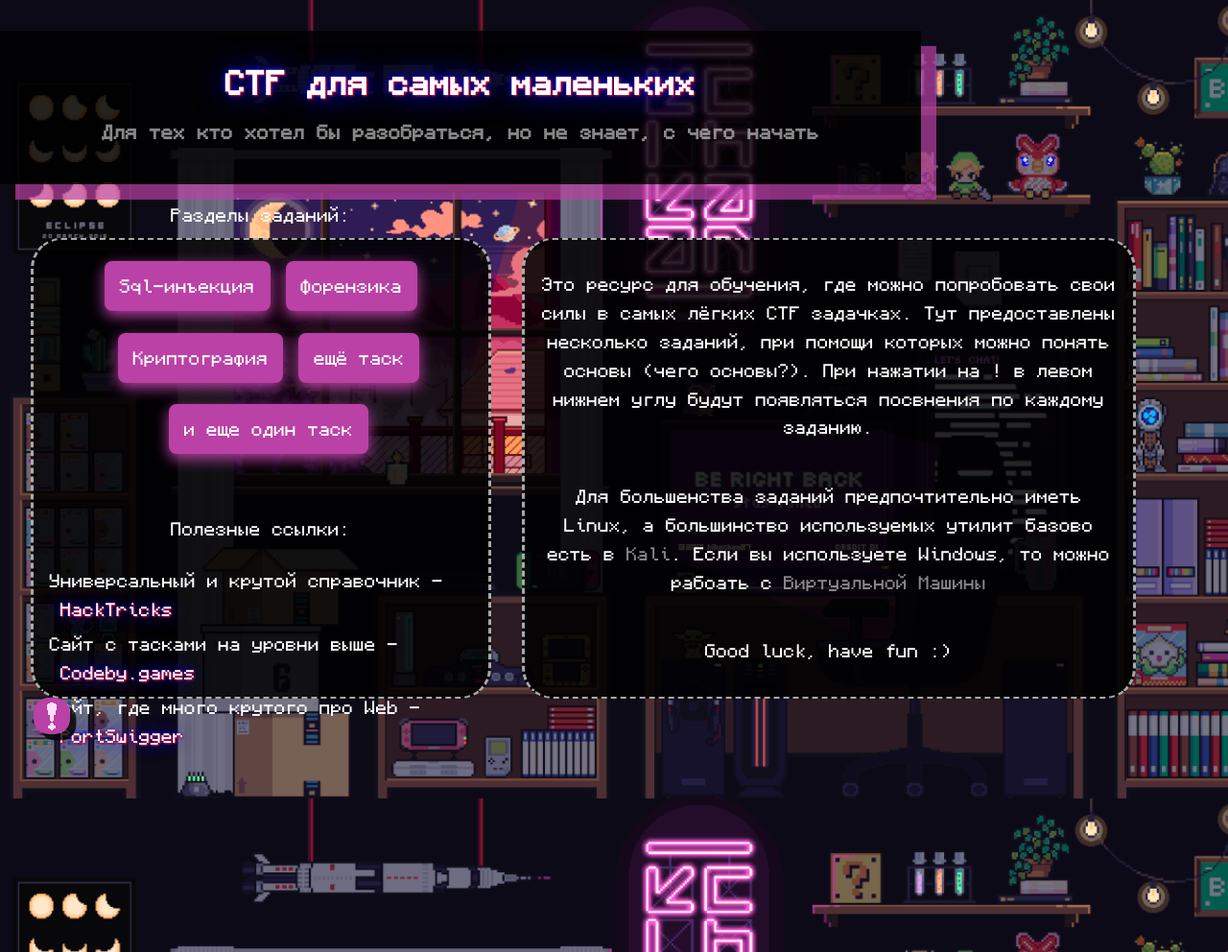
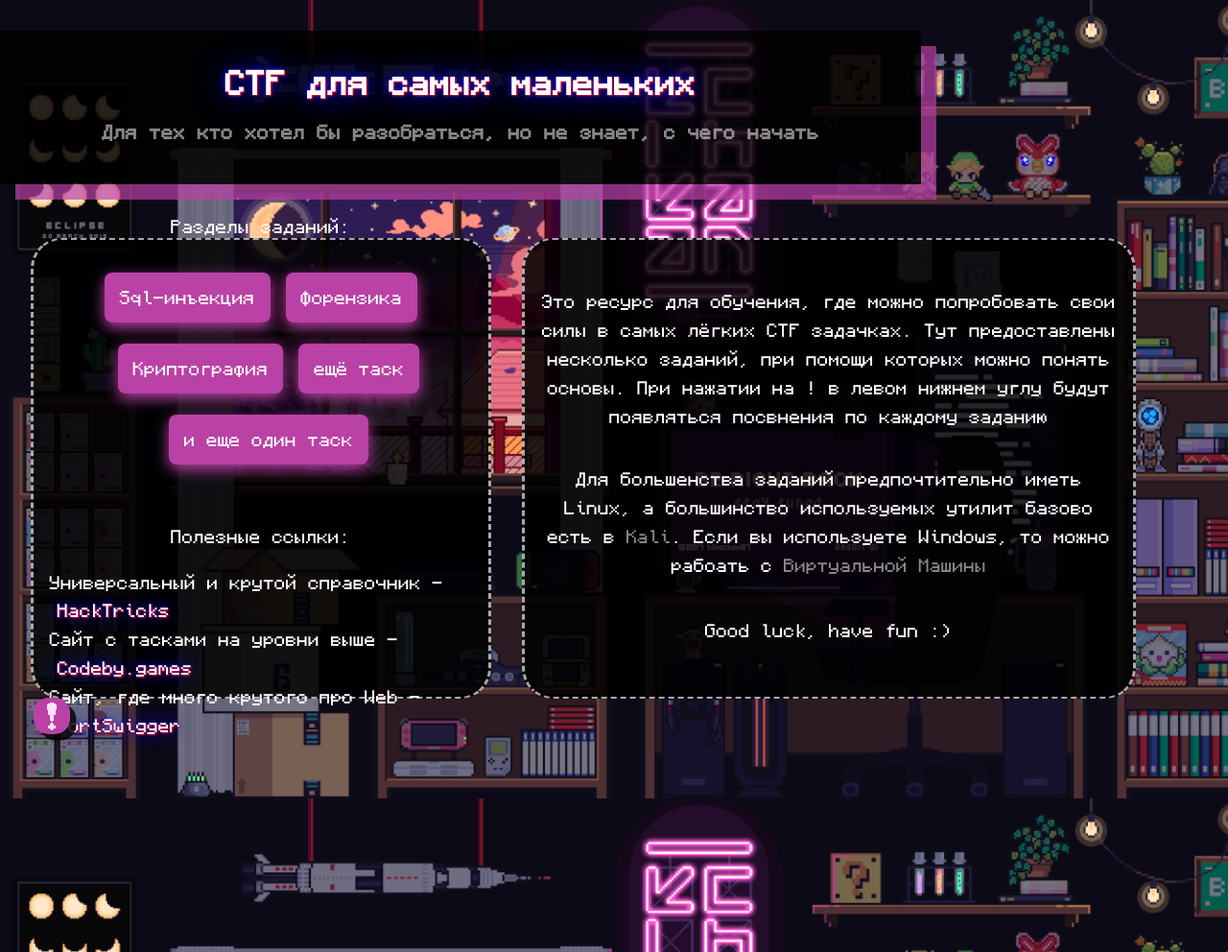
Before and after one commit to cheeest/CTF-site-project, a Flask app: page / in a window 1280 px wide. Shown: the whole page at 96% size. Run offline with Flask 3, Linux system fonts and the light colour scheme; some libraries are stand-ins or nearby versions.

Commit message:
refactor

```diff
--- a/static/index.css
+++ b/static/index.css
@@ -38,7 +38,7 @@
     display: none;
 }
 
-.divv {
+.capsule-window {
     background-color: rgb(0 0 0 / 85%);
     border: dashed rgba(225, 225, 225, 0.75);
     border-width: 2px 3px;
@@ -169,6 +169,11 @@
     margin: 0;
 }
 
+.navgoodlinks > p + p {
+    margin: 0;
+    text-align: left;
+}
+
 .navbtn + .navgoodlinks {
     padding-top: 2rem;
 }
@@ -276,6 +281,9 @@
     align-items: center;
     justify-content: center;
     flex-direction: column;
+    background-color: rgb(0 0 0 / 85%);
+    box-sizing: border-box;
+    margin-top: 2rem;
 }
 
 .headerblock:hover {
--- a/templates/_head.html
+++ b/templates/_head.html
@@ -3,9 +3,12 @@
     <script src="{{ url_for('static', filename='scripts/animation.js') }}"></script>
     <meta charset="UTF-8">
 
+{%- if request.path != url_for('index') %}
     <link rel="stylesheet" href="https://cdnjs.cloudflare.com/ajax/libs/highlight.js/11.9.0/styles/base16/ros-pine-moon.min.css">
     <script src="https://cdnjs.cloudflare.com/ajax/libs/highlight.js/11.9.0/highlight.min.js"></script>
     <script>hljs.highlightAll();</script>
+{%- endif %}
+
     <link rel="icon" type="image/png" href="{{ url_for('static', filename='imgs/main_icon.png') }}">
     <title>CTF для самых маленьких</title>
 </head>
--- a/templates/_sidenav.html
+++ b/templates/_sidenav.html
@@ -1,4 +1,4 @@
-<div class="navigation divv">
+<div class="navigation capsule-window">
     <div class="decore1"></div>
     <nav class="navlink">
         <a href="{{ url_for('index') }}" class="link">на главную</a>
--- a/templates/index.html
+++ b/templates/index.html
@@ -1,40 +1,59 @@
 <!DOCTYPE html>
 <html lang="ru">
-    {% include '_head.html' %}
+{% include '_head.html' %}
 <body>
     {% include '_header.html' %}
 
     <div class="container">
-        <div class="small info1 divv" >
-
+        <div class="small info1 capsule-window">
             <p class="simpletext">Разделы заданий:</p>
             <nav class="navbtn">
-                <a href="{{ url_for('sql') }}" class="btn1">Sql-инъекция</a>
-                <a href="{{ url_for('found') }}" class="btn1">Форензика</a>
-                <a href="{{ url_for('decode') }}" class="btn1">Криптография</a>
-                <a href="{{ url_for('found') }}" class="btn1">ещё таск</a>
-                <a href="{{ url_for('decode') }}" class="btn1">и еще один таск</a>
-
-                <!--    <a href="">rfi</a>-->
-                <!--    <a href="">lfi</a>-->
+            {%- for name, descr in (
+                ('sql',    "Sql-инъекция"),
+                ('found',  "Форензика"),
+                ('decode', "Криптография"),
+                ('index',  "ещё таск"),
+                ('index',  "и еще один таск")
+            ) %}
+                <a href="{{ url_for(name) }}" class="btn1">{{ descr }}</a>
+            {%- endfor %}
             </nav>
-            <nav class="navgoodlinks">
-                <p class="simpletext">Полезные ссылки:</p>
-                <p class="simpletext" style="margin: 0; text-align: left">Универсальный и крутой справочник -  <a class="simpletext btn2" href="https://book.hacktricks.wiki/en/index.html">HackTricks</a></p>
-                <p class="simpletext" style="margin: 0; text-align: left">Сайт с тасками на уровни выше -  <a class="simpletext btn2" href="https://codeby.games/">Codeby.games</a></p>
-                <p class="simpletext" style="margin: 0; text-align: left" >Сайт, где много крутого про Web -  <a class="simpletext btn2" href="https://portswigger.net/web-security">PortSwigger</a></p>
+            <nav class="navgoodlinks simpletext">
+                <p>Полезные ссылки:</p>
+                <p>
+                    Универсальный и крутой справочник -
+                    <a target="_blank" rel="noopener noreferrer" class="btn2" href="https://book.hacktricks.wiki/en/index.html">HackTricks</a>
+                </p>
+                <p>
+                    Сайт с тасками на уровни выше -
+                    <a target="_blank" rel="noopener noreferrer" class="btn2" href="https://codeby.games/">Codeby.games</a>
+                </p>
+                <p>
+                    Сайт, где много крутого про Web -
+                    <a target="_blank" rel="noopener noreferrer" class="btn2" href="https://portswigger.net/web-security">PortSwigger</a>
+                </p>
             </nav>
         </div>
 
-        <div class="info1 divv">
-            <p class="simpletext">Это ресурс для обучения, где можно попробовать свои силы в самых лёгких CTF задачках. Тут предоставлены несколько заданий, при помощи которых можно понять основы (чего основы?). При нажатии на ! в левом нижнем углу будут появляться посвнения по каждому заданию.</p>
-            <p class="simpletext">Для большенства заданий предпочтительно иметь Linux, а большинство используемых утилит базово есть в <a href="https://www.kali.org/get-kali/#kali-platforms" class="usable-context">Kali</a>. Если вы используете Windows, то можно рабоать с <a href="https://www.virtualbox.org/wiki/Downloads" class="usable-context">Виртуальной Машины</a></p>
+        <div class="info1 capsule-window simpletext">
+            <p>
+                Это ресурс для обучения, где можно попробовать свои силы в самых
+                лёгких CTF задачках. Тут предоставлены несколько заданий, при
+                помощи которых можно понять основы{# (чего основы?) #}. При нажатии
+                на ! в левом нижнем углу будут появляться посвнения по каждому
+                заданию
+            </p>
+            <p>
+                Для большенства заданий предпочтительно иметь Linux, а
+                большинство используемых утилит базово есть в
+                <a target="_blank" rel="noopener noreferrer" href="https://www.kali.org/get-kali/#kali-platforms" class="usable-context">Kali</a>.
+                Если вы используете Windows, то можно рабоать с
+                <a target="_blank" rel="noopener noreferrer" href="https://www.virtualbox.org/wiki/Downloads" class="usable-context">Виртуальной Машины</a>
+            </p>
             <p class="simpletext"> Good luck, have fun :) </p>
         </div>
     </div>
 
     <img id="help" src="{{ url_for('static', filename='imgs/icon.png') }}">
-
-<!-- <img src="{{ url_for('static', filename='imgs/Madoka-Kaname.webp') }}"> -->
 </body>
 </html>
--- a/templates/sql-injection.html
+++ b/templates/sql-injection.html
@@ -2,7 +2,7 @@
 
 {% block content %}
     <div class="container">
-        <div id="popup" class="sql-guide divv">
+        <div id="popup" class="sql-guide capsule-window">
             <p class="simpletext"style="text-align: left"><span class="hltext">SQL-инъекция</span> - уязвимость системы, позволяющая пользователю ввести вредоносный код в SQL-запрос.<br />
             <p class="simpletext" style="text-align: left">Как именно это работает? Все дело в том, что данные, которые ввёл пользователь, вставляются в запрос напрямую <span class="context" style="font-size: 0.9rem">(пример кода с сервера ниже)</span></p>
             <pre><code class="codefont python">#Как же это работает на сервере?(не стоит так делать, иначе ваш код будет иметь ту же уязвимость)
@@ -17,7 +17,7 @@ cursor.execute(f'SELECT * FROM Users WHERE login == "{login}" AND password == "{
             <p class="simpletext">Вы успешно вошли под логином <span class="mono">admin</span>.</p>
             <span class="close-btn usable-context" onclick="hidePopup()">скрыть</span>
         </div>
-        <div class="divv" id="sqlInpt">
+        <div class="capsule-window" id="sqlInpt">
             <form action="sql-injection" method="post" class="simpletext">
                 <p class="simpletext">Попробуй войти от имени админа,<br />
                     используя уязвимость. Найдите флаг<abbr class="hltext" title="Смотри подсказку(кнопка снизу слева)">SQL-инъекции</abbr></p>
```
